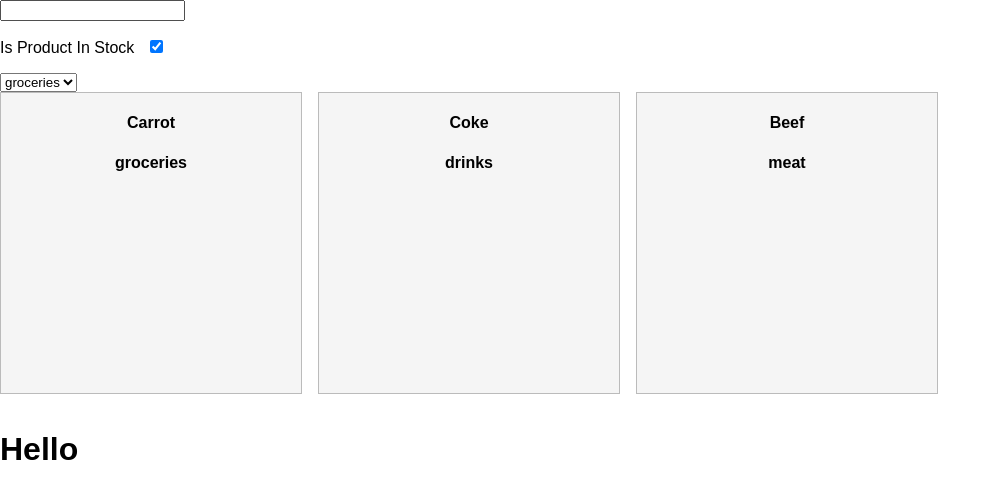
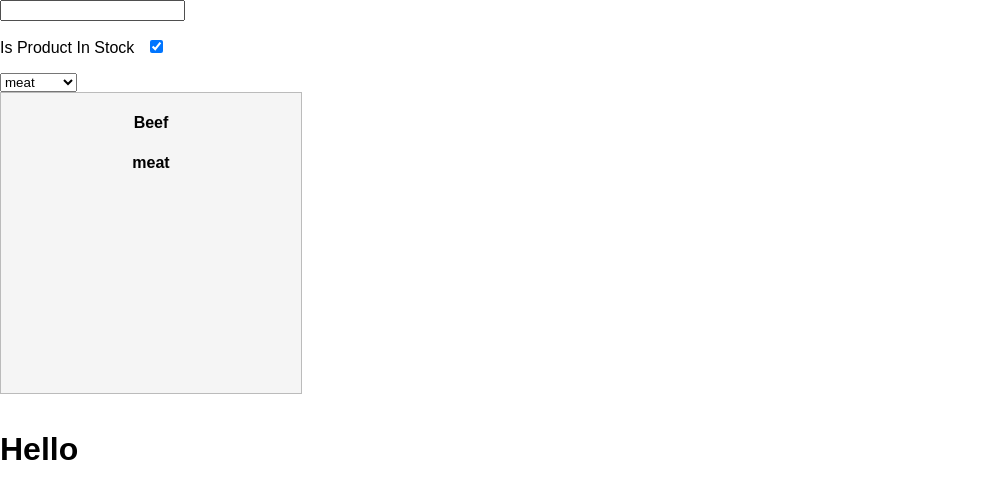
Before and after one commit to howlomogo/react-filtering, a React (Create React App) app: page / in a window 1280 px wide. Shown: the top 498 px of the page, without its empty margins (0-1001 px from the left). Built offline with nearby package versions, Linux system fonts and the light colour scheme; the HTML template or start-up script is replaced by a standard one.

Commit message:
cat filter

```diff
--- a/src/App.js
+++ b/src/App.js
@@ -42,12 +42,15 @@ const categories =[
 	'cereal'
 ]
 
-function searchingFor(term, isInStock) {
-	return function(x){
+function searchingFor(term, isInStock, catFilter) {
+	return function(product){
 
-		if(x.name.toLowerCase().includes(term.toLowerCase()) || !term) {
+		if(product.name.toLowerCase().includes(term.toLowerCase()) || !term) {
 			//- If
-			if(isInStock && !x.stocked) {
+			if(isInStock && !product.stocked) {
+				return false;
+			}
+			else if(catFilter !== product.cat) {
 				return false;
 			}
 			else {
@@ -69,11 +72,13 @@ class App extends Component {
 		this.state = {
 			products: products,
 			term: '',
-			isInStock: true
+			isInStock: true,
+			categoriesFilter: 'meat'
 		}
 
 		this.searchHandler = this.searchHandler.bind(this);
 		this.stockHandler = this.stockHandler.bind(this);
+		this.categoriesHandler = this.categoriesHandler.bind(this);
 
 	}
 
@@ -86,12 +91,17 @@ class App extends Component {
 		this.setState({ isInStock: event.target.checked})
 	}
 
+	categoriesHandler(event) {
+		this.setState({ categoriesFilter: event.target.value });
+		console.log(event.target.value);
+	}
+
 	render() {
 
 		const categoriesList = categories
 			.map(item => {
 				return (
-					<option>{item}</option>
+					<option key={item}>{item}</option>
 				)
 			})
 
@@ -104,13 +114,13 @@ class App extends Component {
 						<input className="ml-2" type="checkbox" checked={this.state.isInStock} onChange={this.stockHandler} />
 					</p>
 
-					<select>
+					<select value={this.state.categoriesFilter} onChange={this.categoriesHandler}>
 						{categoriesList}
 					</select>
 				</form>
 
 				{
-					this.state.products.filter(searchingFor(this.state.term, this.state.isInStock)).map( product =>
+					this.state.products.filter(searchingFor(this.state.term, this.state.isInStock, this.state.categoriesFilter)).map( product =>
 						<div className="product--container" key={product.id}>
 							<h4> {product.name}</h4>
 							<h4> {product.cat}</h4>
```
